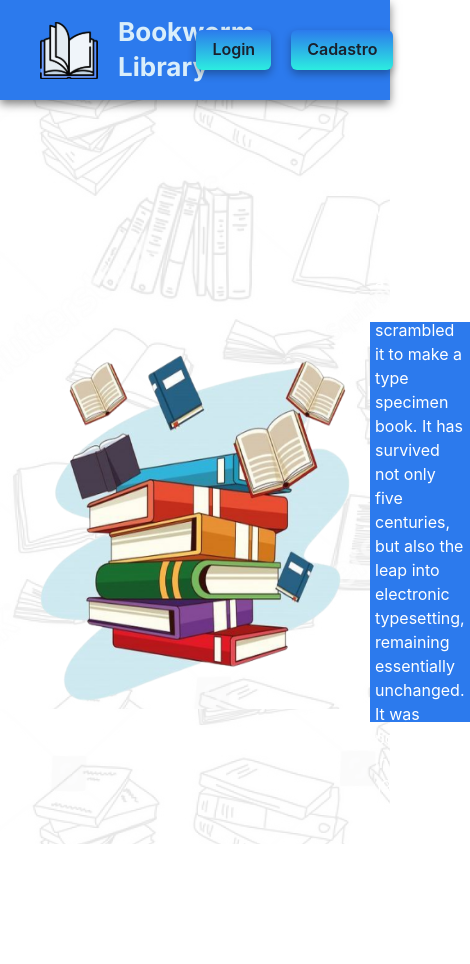
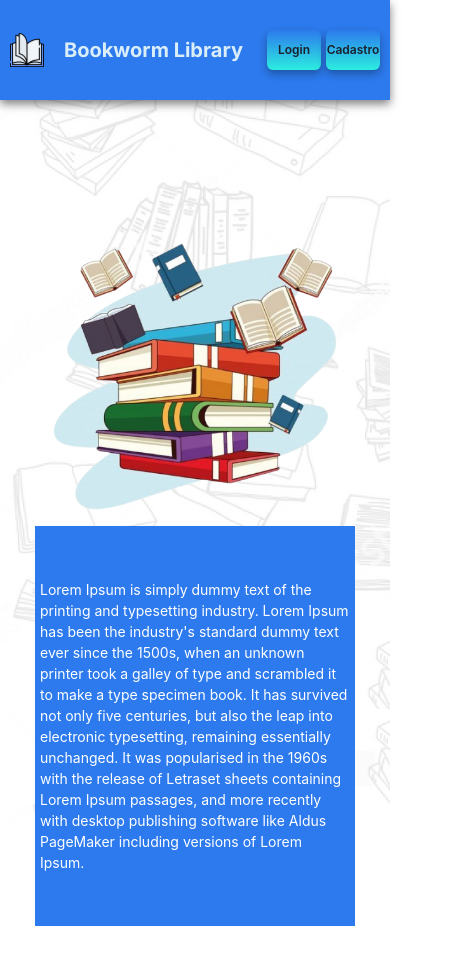
Before and after one commit to Bookworm-library/projeto-front-end, a React (Vite) app: page / in a window 390 px wide. Shown: the top 964 px of the page, 470 px wide, since content can reach past the window. After the commit the page ends 926 px from the top, so only its background shows below. Built offline with nearby package versions, Linux system fonts and the light colour scheme; no server answers.

Commit message:
Fix:responsividade login e cadastro

```diff
--- a/src/components/HeaderLandingPage/index.tsx
+++ b/src/components/HeaderLandingPage/index.tsx
@@ -1,6 +1,5 @@
 import { Flex, Heading, Stack, Button, Image } from "@chakra-ui/react";
 import { useContext } from "react";
-
 import { useContextFunction } from "../../contexts/userContext/userContext";
 
 export const HeaderLandingPage = () => {
@@ -15,7 +14,7 @@ export const HeaderLandingPage = () => {
       w="100%"
       align="center"
       justify="space-between"
-      p="5px 40px"
+      p={{base: "5px 10px", sm:"5px 40px"}}
       m="0 auto"
       minH="100px"
       bg="#2C7AED"
@@ -23,14 +22,16 @@ export const HeaderLandingPage = () => {
       position="fixed"
     >
       <Flex align="center" gap="20px">
-        <Image src="./src/assets/img/logo.svg" />
-        <Heading fontSize={"26px"} color="#DAEEFA"> Bookworm Library</Heading>
+        <Image src="./src/assets/img/logo.svg" w={{ base: '34px', md: '40px', lg: '48px' }} />
+        <Heading fontSize={{ base: '20px', md: '24px', lg: '26px' }} color="#DAEEFA"> Bookworm Library</Heading>
       </Flex>
-      <Stack align="center" direction={"row"} color="white" gap="20px">
+      <Stack align="center" direction={"row"} color="white" gap={{base: "5px", sm:"20px", md:"20px"}}>
         <Button onClick={onOpen}
           sx={{ boxShadow: "0px 4px 9px rgba(0, 0, 0, 0.315)" }}
           _hover={{ opacity: "0.7" }}
           bgGradient="linear(to-t,#2CEDE0, #2C7AED)"
+          w={{base:"54px", sm:"90px" }}
+          fontSize={{base:"12px", sm:"16px"}}
         >
           Login
         </Button>
@@ -39,6 +40,8 @@ export const HeaderLandingPage = () => {
           sx={{ boxShadow: "0px 4px 9px rgba(0, 0, 0, 0.315)" }}
           _hover={{ opacity: "0.7" }}
           bgGradient="linear(to-t,#2CEDE0, #2C7AED)"
+          w={{base:"54px", sm:"90px" }}
+          fontSize={{base:"12px", sm:"16px"}}
         >
           Cadastro
         </Button>
--- a/src/components/MainLandingPage/index.tsx
+++ b/src/components/MainLandingPage/index.tsx
@@ -6,6 +6,11 @@ import { ModalLogin } from "../ModalLogin";
 export const MainLandingPage = () => {
 
   const { isOpen } = useContextFunction();
+
+  const breakpoints = {
+    sm: '319px',
+    md: '950px',
+  }
 
   return (
     <>
@@ -18,10 +23,13 @@ export const MainLandingPage = () => {
         align={"center"}
         justify="center"
       >
-        <Flex marginTop={"200px"}>
-          <Image src="./src/assets/img/books.png" />
-          <Flex bg={"#2C7AED"} h="100%" minH={"400px"} maxH="400px" align={"center"} justify="center" p={"5px"} maxW="400px">
-            <Text color={"white"}>
+        <Flex marginTop={{base:"300px", sm:"500px", md:"500px", lg:"100px"}}
+        w={[320, 950]}
+        display={{ lg: 'flex' }}
+        >
+          <Image src="./src/assets/img/books.png" margin={{sm:"0 auto"}} />
+          <Flex bg={"#2C7AED"} h="100%" minH={"400px"} maxH="400px" align={"center"} justify="center" p={"5px"} maxW="400px" margin={{sm:"0 auto"}} >
+            <Text color={"white"} fontSize={{ base: '14px', md: '16px', lg: '18px' }}>
               Lorem Ipsum is simply dummy text of the printing and
               typesetting industry. Lorem Ipsum has been the industry's
               standard dummy text ever since the 1500s, when an unknown
```
